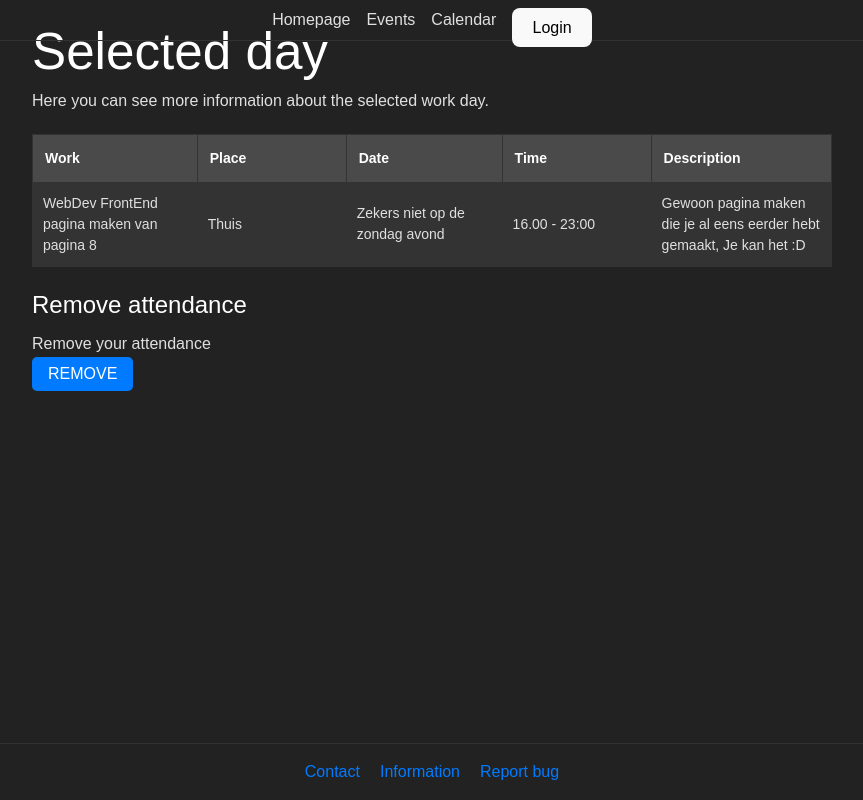
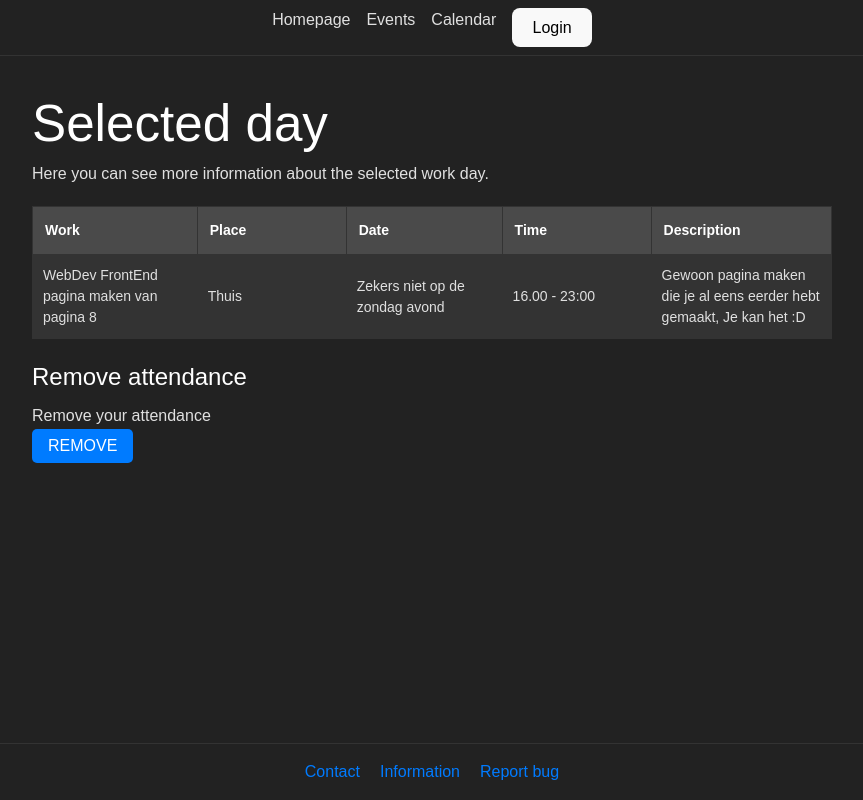
Before and after one commit to bluefire0009/Project-Web-App, a React (Vite) app in the folder FrontEnd/: page / in a window 1280 px wide. Shown: the whole page, without its empty margins (208-1071 px from the left). Built offline with nearby package versions, Linux system fonts and the light colour scheme; no server answers.

Commit message:
Adjusted styling to fit better and removed duplicate component calls

```diff
--- a/FrontEnd/src/App.css
+++ b/FrontEnd/src/App.css
@@ -1,3 +1,9 @@
+.main {
+  grid-template-rows: auto 1fr auto;
+  display: grid;
+  min-height: 100vh;
+}
+
 /* General table styling */
 table {
   width: 100%;
@@ -153,11 +159,7 @@ body {
 }
 
 .navbar {
-  position: absolute;
-  top: 0;
-  left: 0;
-  right: 0;
-  height: 5%;
+  width: 100%;
   margin: auto;
   display: flex;
   justify-content: center;
--- a/FrontEnd/src/App.tsx
+++ b/FrontEnd/src/App.tsx
@@ -17,10 +17,11 @@ import "./Styling/CalendarPage.css"
 import { WeekCalendar } from './Components/WeekCalendar';
 import { CalendarPage } from './Components/CalendarPage';
 import { SignInForm } from './Components/loginPage';
+import RegistrationForm from './Components/RegistrationPage';
 
 const App: React.FC = () => {
   return (
-    <div style={{ margin: '0 20px', gridTemplateRows: 'auto 1fr auto', display: 'grid', minHeight: '100vh'}}>
+    <div className="main">
       <BrowserRouter>
         <Navbar/>
         <Routes>
--- a/FrontEnd/src/Components/CalendarPage.tsx
+++ b/FrontEnd/src/Components/CalendarPage.tsx
@@ -22,14 +22,10 @@ export const CalendarPage: React.FC = () =>{
         </span>
     }
     return <div className="CalendarPage">
-        <Header/>
-
         <ChangeCalendarButtons/>
         <div className="CalendarSection">
             {selectedCalendar == CurrentlySelectedCalendar.WeeklyCalendar? <span style={{display:"flex"}}><HourDisplay/><WeekCalendar/></span>:<MonthCalendar/>}
         </div>
-
-        <Footer/>
     </div>
 }
 
--- a/FrontEnd/src/Components/Navbar.tsx
+++ b/FrontEnd/src/Components/Navbar.tsx
@@ -1,5 +1,5 @@
 import React from "react"
-import { NavLink, Router } from "react-router";
+import { NavLink } from "react-router";
 import Api_url from "./Api_url";
 
 class Navbar extends React.Component<{}, { LoggedIn: boolean }> {
--- a/FrontEnd/src/Styling/Footer.css
+++ b/FrontEnd/src/Styling/Footer.css
@@ -1,10 +1,7 @@
 Footer {
-    position: absolute;
-    bottom: 0;
-    left: 0;
-    right: 0;
     margin: auto;
     display: flex;
     justify-content: center;
     margin-top: '25px';
+    width: 100%;
 }
--- a/FrontEnd/src/index.css
+++ b/FrontEnd/src/index.css
@@ -16,6 +16,7 @@
 #root {
   width: 100%;
   min-height: 100vh;
+  padding: 0;
 }
 
 a {
```
